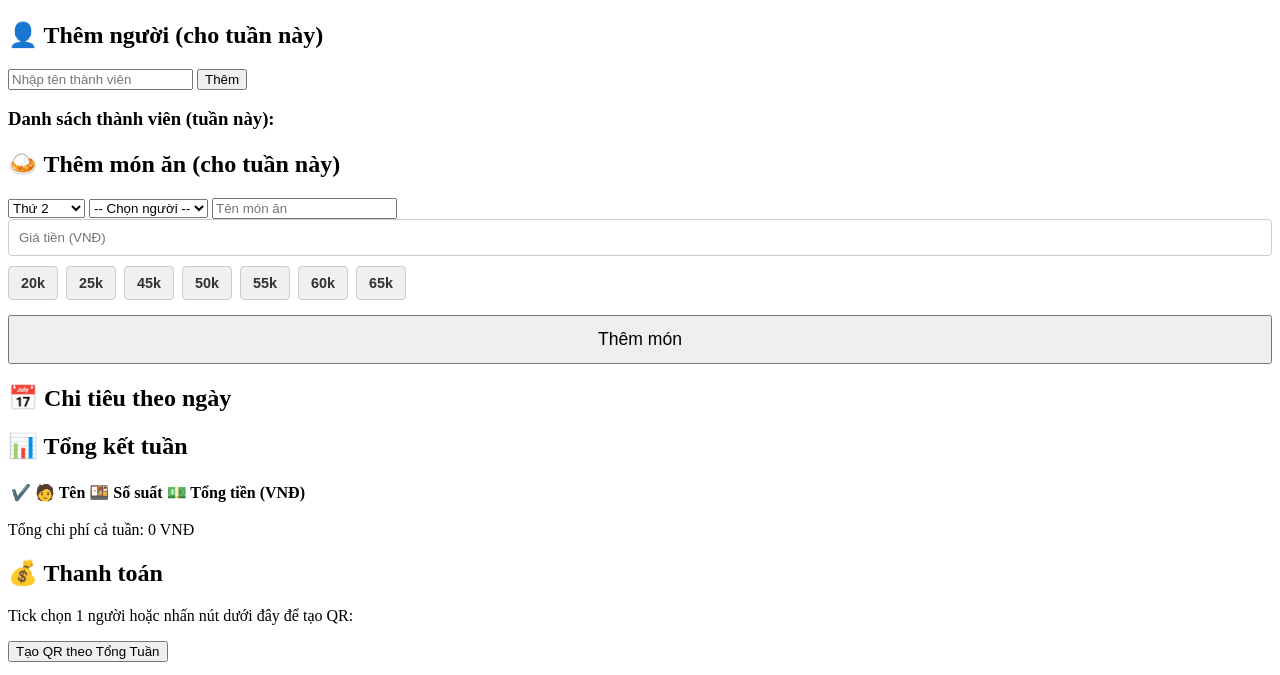
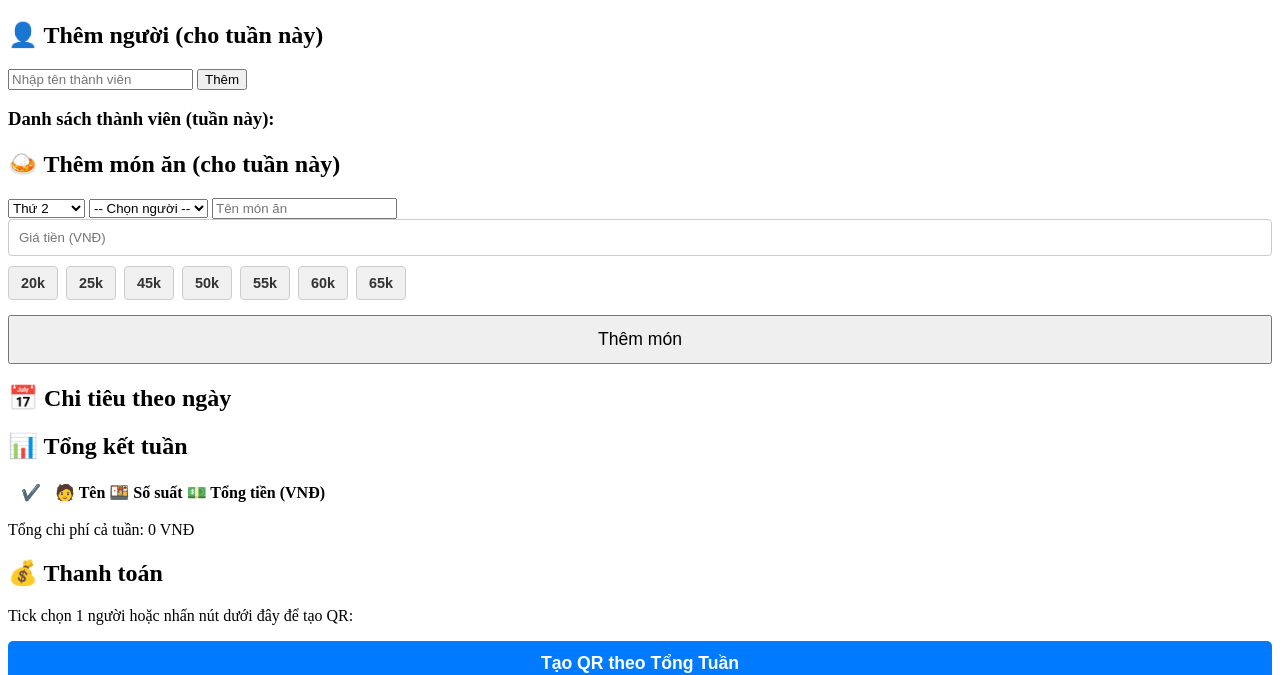
Before and after one commit to namphuongvietlien-ux/tinh-tien-com, a plain HTML site: page index.html in a window 1280 px wide. Shown: the part 215-890 px from the top of the page. Drawn offline with Linux system fonts and the light colour scheme; grey boxes are pictures that could not be loaded.

Commit message:
Update style.css

```diff
--- a/style.css
+++ b/style.css
@@ -137,3 +137,35 @@
 .week-navigation button:hover {
     background-color: #0056b3;
 }
+/* Thêm vào cuối tệp style.css của bạn */
+
+.qr-total-btn {
+    width: 100%;
+    padding: 12px;
+    font-size: 1.1em;
+    font-weight: bold;
+    color: #fff;
+    background-color: #007bff; /* Màu xanh dương */
+    border: none;
+    border-radius: 5px;
+    cursor: pointer;
+    margin-bottom: 15px;
+    transition: background-color 0.2s;
+}
+
+.qr-total-btn:hover {
+    background-color: #0056b3;
+}
+
+/* Căn giữa cột checkbox */
+#summaryTable th:first-child,
+#summaryTable td:first-child {
+    text-align: center;
+    width: 40px;
+}
+
+#summaryTable input[type="checkbox"] {
+    width: 18px;
+    height: 18px;
+    cursor: pointer;
+}
```
